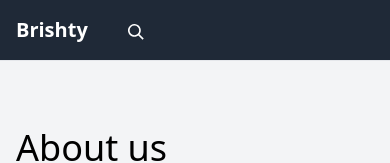
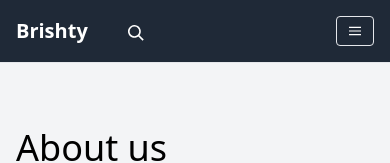
Before and after one commit to 92AM/brishty, a Next.js app: page /about in a window 390 px wide. Shown: the top 163 px of the page. Built offline with nearby package versions, Linux system fonts and the light colour scheme.

Commit message:
Uncomments code so that the About menu shows up on header

```diff
--- a/components/Header.tsx
+++ b/components/Header.tsx
@@ -4,8 +4,7 @@ import {getDocument} from "../services/BrowserService";
 
 const Header = () => {
 
-    // TODO : Commented this out for now but will need it in future when hamburger menu is used.
-    // const [isBurgerMenuOpen, setBurgerMenuState] = useState(false);
+    const [isBurgerMenuOpen, setBurgerMenuState] = useState(false);
     const [displayNavSearch, setDisplayNavSearch] = useState(false);
     const [clickedOnSearchForm, setClickedOnSearchFormState] = useState(false);
     const searchContentNode = useRef();
@@ -26,16 +25,15 @@ const Header = () => {
         setClickedOnSearchFormState(false);
     };
 
-    // TODO : Commented these out for now but will need it in future when hamburger menu is used.
-    // const handleBurgerMenuOnClickEvent = () => {
-    //     isBurgerMenuOpen
-    //         ? setBurgerMenuState(false)
-    //         : setBurgerMenuState(true);
-    // };
-    //
-    // const handleBurgerMenuOnBlurEvent = () => {
-    //     setBurgerMenuState(false);
-    // }
+    const handleBurgerMenuOnClickEvent = () => {
+        isBurgerMenuOpen
+            ? setBurgerMenuState(false)
+            : setBurgerMenuState(true);
+    };
+
+    const handleBurgerMenuOnBlurEvent = () => {
+        setBurgerMenuState(false);
+    }
 
     const handleSearchButtonOnClickEvent = () => {
         displayNavSearch
@@ -51,9 +49,8 @@ const Header = () => {
         setDisplayNavSearch(false);
     }
 
-    // TODO : Commented this out until I decide to add links and additional pages.
-    // let cxNavBarLinks = "w-full flex-grow lg:flex lg:flex-1 lg:content-center lg:justify-end lg:w-auto lg:block mt-2 lg:mt-0 z-20";
-    // cxNavBarLinks = isBurgerMenuOpen ? cxNavBarLinks : cxNavBarLinks + " hidden";
+    let cxNavBarLinks = "w-full flex-grow lg:flex lg:flex-1 lg:content-center lg:justify-end lg:w-auto lg:block mt-2 lg:mt-0 z-20";
+    cxNavBarLinks = isBurgerMenuOpen ? cxNavBarLinks : cxNavBarLinks + " hidden";
 
     return (
         <nav id="header" className="fixed w-full">
@@ -75,48 +72,46 @@ const Header = () => {
                         >
                             <svg className="fill-current pointer-events-none text-white w-4 h-4 inline"
                                  xmlns="http://www.w3.org/2000/svg" viewBox="0 0 20 20">
-                                <path
-                                    d="M12.9 14.32a8 8 0 1 1 1.41-1.41l5.35 5.33-1.42 1.42-5.33-5.34zM8 14A6 6 0 1 0 8 2a6 6 0 0 0 0 12z"
-                                ></path>
+                                <path d="M12.9 14.32a8 8 0 1 1 1.41-1.41l5.35 5.33-1.42 1.42-5.33-5.34zM8 14A6 6 0 1 0 8 2a6 6 0 0 0 0 12z"/>
                             </svg>
                         </button>
                     </div>
                     {/*TODO : Commented out until I add link, hamburger menu is not needed until links / other pages are introduced.*/}
-                    {/*<div className="pr-4">*/}
-                    {/*    <button id="nav-toggle"*/}
-                    {/*            className="block lg:hidden flex items-center px-3 py-2 border rounded text-white*/}
-                    {/*            border-grey-dark hover:text-gray-300 hover:border-purple appearance-none*/}
-                    {/*            focus:outline-none"*/}
-                    {/*            onClick={handleBurgerMenuOnClickEvent}*/}
-                    {/*            onBlur={handleBurgerMenuOnBlurEvent}*/}
-                    {/*    >*/}
-                    {/*        <svg className="fill-current h-3 w-3" viewBox="0 0 20 20"*/}
-                    {/*             xmlns="http://www.w3.org/2000/svg"><title>Menu</title>*/}
-                    {/*            <path d="M0 3h20v2H0V3zm0 6h20v2H0V9zm0 6h20v2H0v-2z"></path>*/}
-                    {/*        </svg>*/}
-                    {/*    </button>*/}
-                    {/*</div>*/}
-                    {/*TODO : Commented out until I sort out these links and add additional pages such as contacts, about, etc.*/}
-                    {/*<div*/}
-                    {/*    className={cxNavBarLinks}*/}
-                    {/*    id="nav-content">*/}
+                    <div className="pr-4">
+                        <button id="nav-toggle"
+                                className="block lg:hidden flex items-center px-3 py-2 border rounded text-white
+                                border-grey-dark hover:text-gray-300 hover:border-purple appearance-none
+                                focus:outline-none"
+                                onClick={handleBurgerMenuOnClickEvent}
+                                onBlur={handleBurgerMenuOnBlurEvent}
+                        >
+                            <svg className="fill-current h-3 w-3" viewBox="0 0 20 20"
+                                 xmlns="http://www.w3.org/2000/svg"><title>Menu</title>
+                                <path d="M0 3h20v2H0V3zm0 6h20v2H0V9zm0 6h20v2H0v-2z"></path>
+                            </svg>
+                        </button>
+                    </div>
+                    <div
+                        className={cxNavBarLinks}
+                        id="nav-content">
 
-                    {/*    <ul className="list-reset lg:flex justify-end items-center">*/}
-                    {/*        <li className="mr-3 py-2 lg:py-0">*/}
-                    {/*            <a className="inline-block py-2 px-4 text-white font-bold no-underline"*/}
-                    {/*               href="#">Active</a>*/}
-                    {/*        </li>*/}
-                    {/*        <li className="mr-3 py-2 lg:py-0">*/}
-                    {/*            <a className="inline-block text-white text-grey-dark no-underline hover:text-grey-dark hover:underline py-2 px-4"*/}
-                    {/*               href="#">link</a>*/}
-                    {/*        </li>*/}
-                    {/*        <li className="mr-3 py-2 lg:py-0">*/}
-                    {/*            <a className="inline-block text-white no-underline hover:text-grey-dark hover:underline py-2 px-4"*/}
-                    {/*               href="#">link</a>*/}
-                    {/*        </li>*/}
-                    {/*    </ul>*/}
+                        <ul className="list-reset lg:flex justify-end items-center">
+                            <li className="mr-3 py-2 lg:py-0">
+                                <a className="inline-block py-2 px-4 text-white font-bold no-underline"
+                                   href="/about">About</a>
+                            </li>
+                            {/*TODO : Commented out until I need these.*/}
+                            {/*<li className="mr-3 py-2 lg:py-0">*/}
+                            {/*    <a className="inline-block text-white text-grey-dark no-underline hover:text-grey-dark hover:underline py-2 px-4"*/}
+                            {/*       href="#">link</a>*/}
+                            {/*</li>*/}
+                            {/*<li className="mr-3 py-2 lg:py-0">*/}
+                            {/*    <a className="inline-block text-white no-underline hover:text-grey-dark hover:underline py-2 px-4"*/}
+                            {/*       href="#">link</a>*/}
+                            {/*</li>*/}
+                        </ul>
 
-                    {/*</div>*/}
+                    </div>
 
                 </div>
             </div>
```
